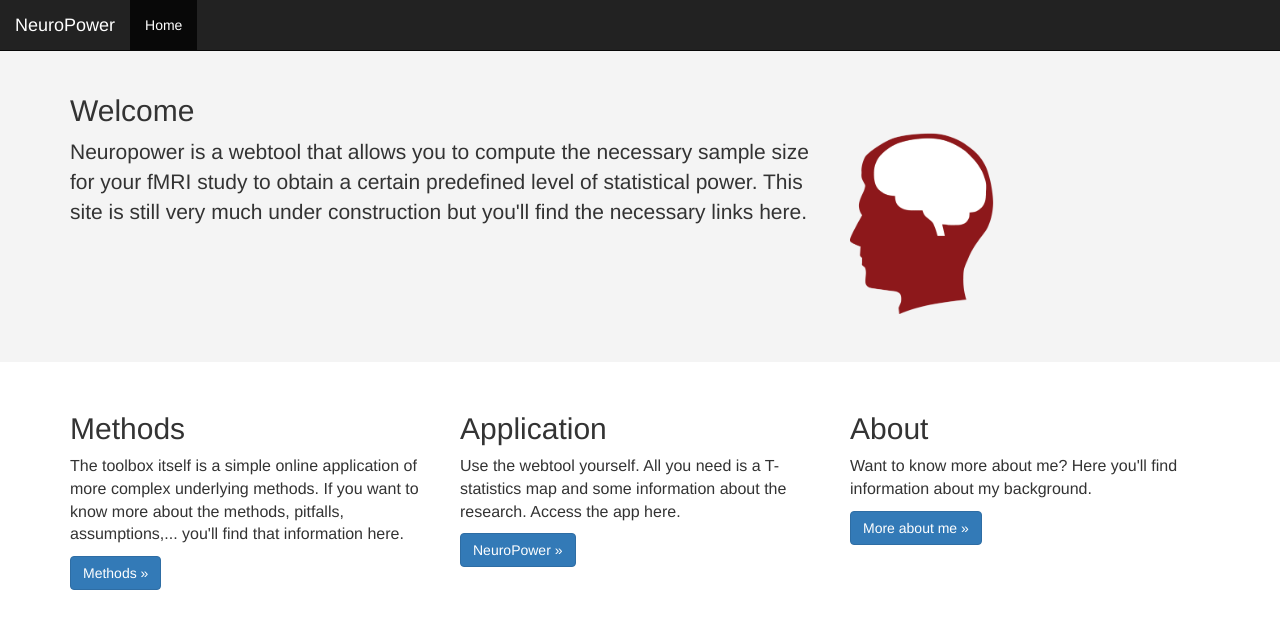
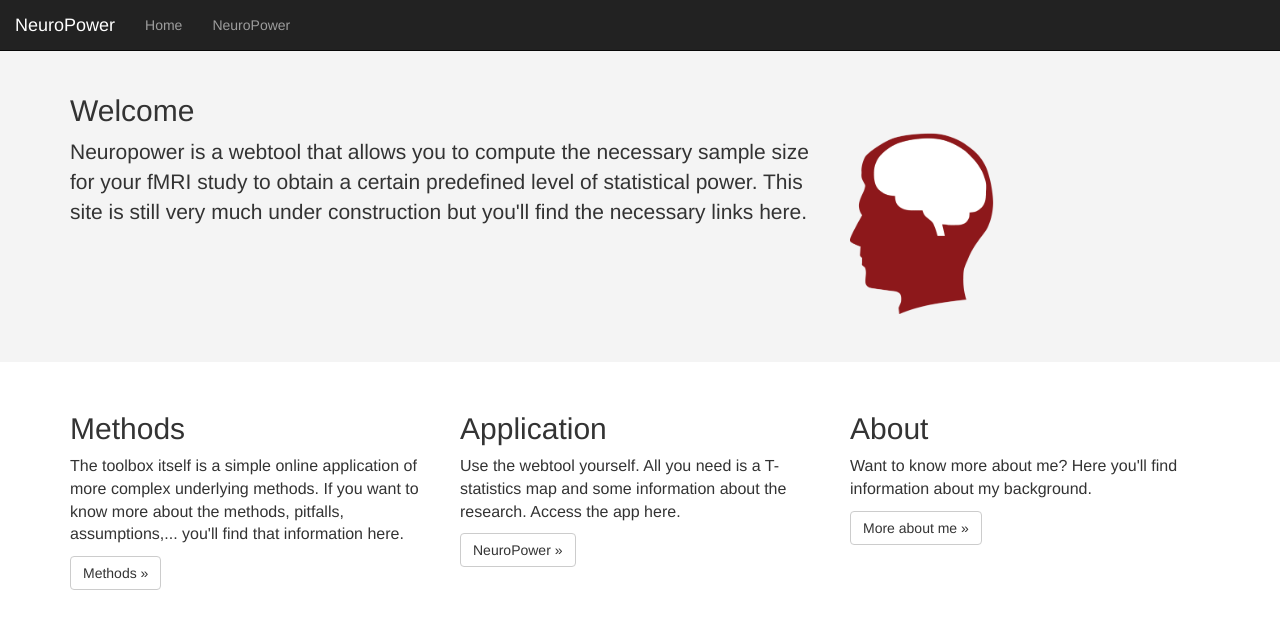
Before and after one commit to neuropower/neuropower-web, a Django app: page / in a window 1280 px wide. Shown: the top 629 px of the page. Run offline with Django 3.2, Linux system fonts and the light colour scheme; some libraries are stand-ins or nearby versions.

Commit message:
made interactive figure neuropower/result.png

```diff
--- a/neuropower/neuropower/urls.py
+++ b/neuropower/neuropower/urls.py
@@ -21,5 +21,7 @@ from neuropowertoolbox import views
 
 urlpatterns = [
     url(r'^admin/', admin.site.urls),
-    url(r'^$',views.home,name='home')
-]
+    url(r'^$',views.home,name='home'),
+    url(r'^neuropower/$',views.neuropower,name='neuropower'),
+    url(r'^neuropower/result.png$', views.plotResults)
+    ]
--- a/neuropower/neuropowertoolbox/models.py
+++ b/neuropower/neuropowertoolbox/models.py
@@ -1,5 +1,3 @@
 from __future__ import unicode_literals
 
 from django.db import models
-
-# Create your models here.
--- a/neuropower/neuropowertoolbox/views.py
+++ b/neuropower/neuropowertoolbox/views.py
@@ -5,3 +5,24 @@
 
 def home(request):
     return render(request,"home.html",{})
+
+def neuropower(request):
+    return render(request,"neuropower.html",{})
+
+def plotResults(request):
+    import matplotlib.pyplot as plt
+    import numpy as np
+    from matplotlib.backends.backend_agg import FigureCanvasAgg as FigureCanvas
+    t = np.arange(0.0, 2.0, 0.01)
+    s = np.sin(2*np.pi*t)
+    fig = plt.figure()
+    ax=fig.add_subplot(1,1,1)
+    ax.plot(t, s)
+    ax.set_xlabel('time (s)')
+    ax.set_ylabel('voltage (mV)')
+    ax.set_title('About as simple as it gets, folks')
+    #ax.grid(True)
+    canvas = FigureCanvas(fig)
+    response = HttpResponse(content_type='image/png')
+    canvas.print_png(response)
+    return response
--- a/neuropower/templates/home.html
+++ b/neuropower/templates/home.html
@@ -31,17 +31,17 @@
   <div class="col-md-4">
     <h2>Methods</h2>
     <p> The toolbox itself is a simple online application of more complex underlying methods.  If you want to know more about the methods, pitfalls, assumptions,... you'll find that information here. </p>
-    <p><a class="btn btn-primary" role="button">Methods &raquo;</a></p>
+    <p><a class="btn btn-default" href="#" role="button">Methods &raquo;</a></p>
   </div>
   <div class="col-md-4">
     <h2>Application</h2>
     <p> Use the webtool yourself.  All you need is a T-statistics map and some information about the research.  Access the app here.</p>
-    <p><a class="btn btn-primary" role="button">NeuroPower &raquo;</a></p>
+    <p><a class="btn btn-default" href="#" role="button">NeuroPower &raquo;</a></p>
   </div>
   <div class="col-md-4">
     <h2>About</h2>
     <p>Want to know more about me?  Here you'll find information about my background. </p>
-    <p><a class="btn btn-primary" role="button">More about me &raquo;</a></p>
+    <p><a class="btn btn-default" href="#" role="button">More about me &raquo;</a></p>
   </div>
 </div>
 {% endblock %}
--- a/neuropower/templates/navbar.html
+++ b/neuropower/templates/navbar.html
@@ -12,7 +12,8 @@
     </div>
     <div id="navbar" class="navbar-collapse collapse">
       <ul class="nav navbar-nav">
-        <li class="active"><a href="{% url 'home' %}">Home</a></li>
+        <li><a href="{% url 'home' %}">Home</a></li>
+        <li><a href="{% url 'neuropower' %}">NeuroPower</a></li>
       </ul>
       <ul class="nav navbar-nav navbar-right">
     </div><!--/.nav-collapse -->
```
Also changed, not shown: neuropower/neuropowertoolbox/plot.py (added, +26 -0 lines), neuropower/templates/neuropower.html (added, +14 -0 lines), neuropower/db.sqlite3, neuropower/neuropowertoolbox/migrations/0001_initial.py (added), neuropower/neuropowertoolbox/migrations/0002_auto_20160209_2058.py (added), neuropower/test.png (added), 7 other files.
